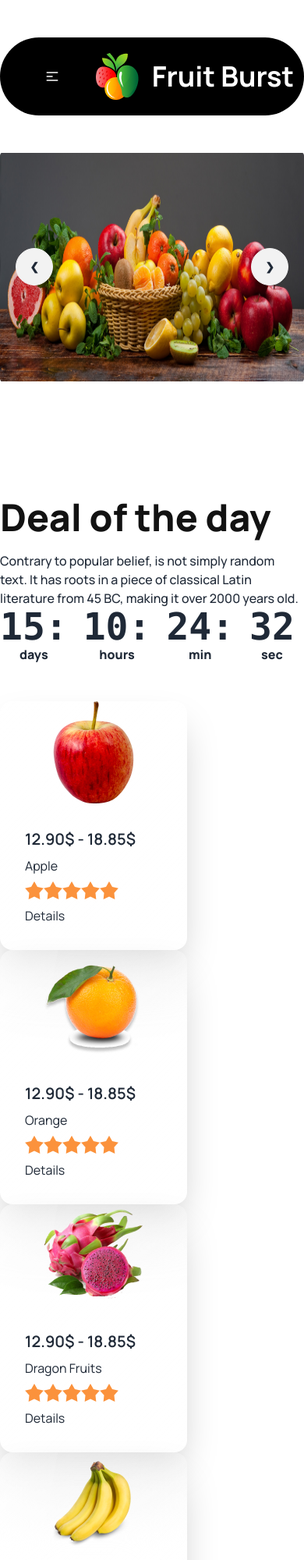
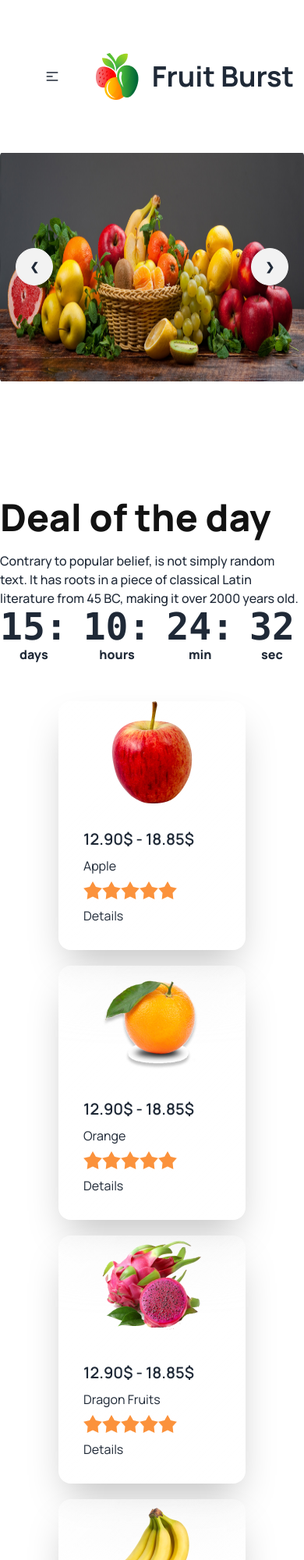
Before and after one commit to ataulweb/assignment-03-fruits-website, a plain HTML site: page index.html in a window 390 px wide. Shown: the top 2000 px of the page at 78% size. Drawn offline with nearby package versions, Linux system fonts and the light colour scheme; grey boxes are pictures that could not be loaded.

Commit message:
navber finlly responsive done

```diff
--- a/index.html
+++ b/index.html
@@ -38,7 +38,7 @@
 
     <header class="max-w-screen-lg mx-auto">
         <!-- navigation section starts here -->
-        <nav class="navbar lg:bg-[#F85559] bg-black my-12 px-10 py-5 text-white rounded-full">
+        <nav class="navbar lg:bg-[#F85559] sm:text-black my-12 px-10 py-5 lg:text-white rounded-full">
           <div class="navbar-start">
             <div class="dropdown">
               <label tabindex="0" class="btn btn-ghost lg:hidden">
@@ -187,7 +187,7 @@
       </section>
 
       <section class="deal-day-section">
-        <div class="card-container lg:flex lg:flex-row flex-col gap-5 justify-center items-center my-12">
+        <div class="card-container flex flex-col lg:flex-row  gap-5 justify-center items-center my-12">
           <!-- card No-01 -->
           <div class="card w-60 glass shadow-2xl">
             <figure><img src="./images/fruit6.png" alt="car!"/></figure>
```
